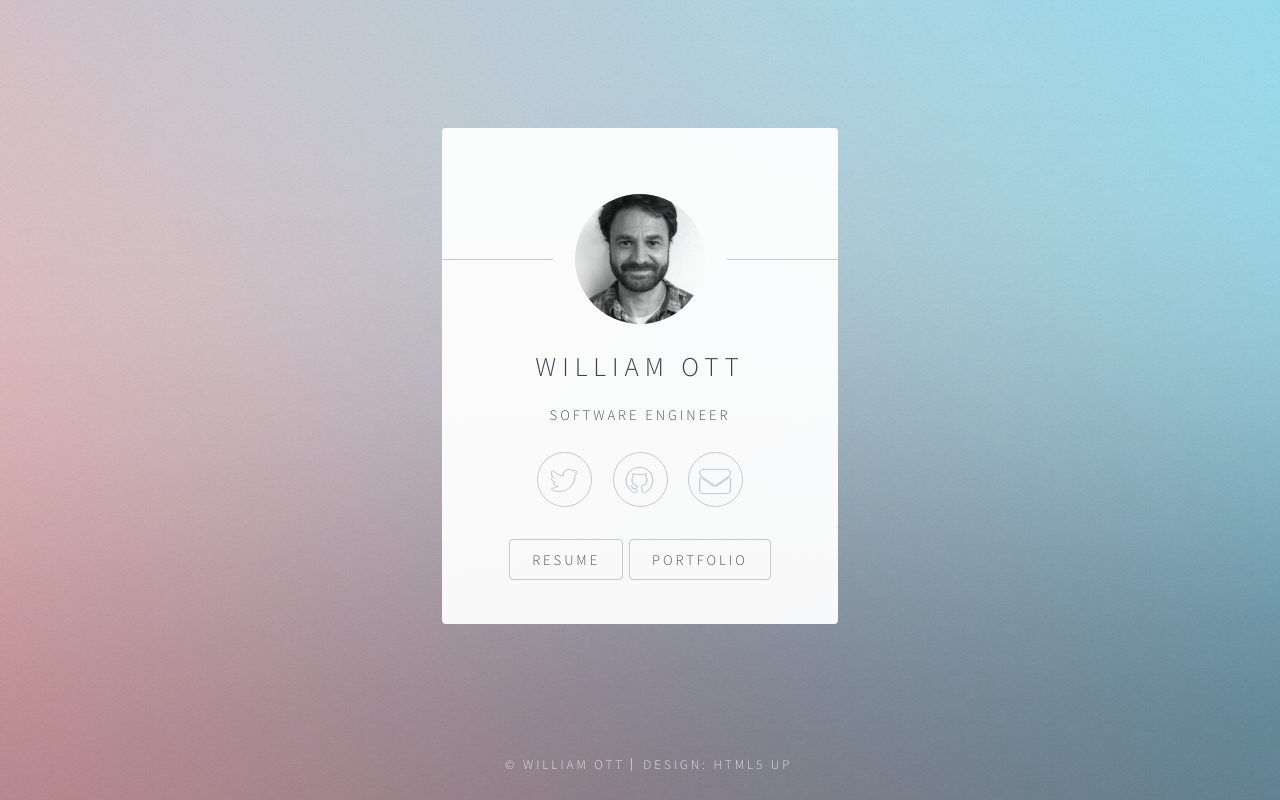
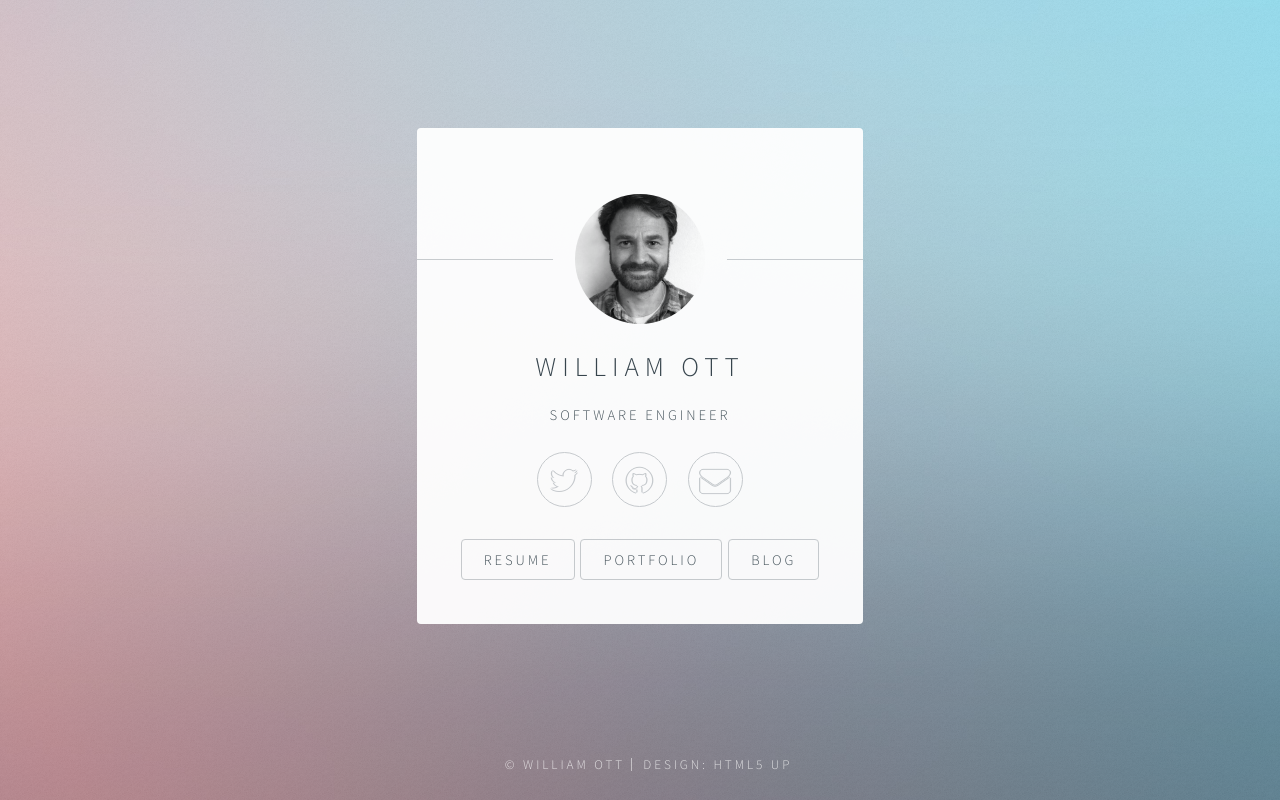
Before and after one commit to oddalot/homepage, a plain HTML site: page public/index.html in a window 1280 px wide. Drawn offline with Linux system fonts and the light colour scheme.

Commit message:
add blog link to homepage

```diff
--- a/public/index.html
+++ b/public/index.html
@@ -40,6 +40,7 @@
           </footer>
           <a href="/resume" class="button">Resume</a>
           <a href="/portfolio" class="button">Portfolio</a>
+          <a href="https://williamott.wordpress.com/" class="button">Blog</a>
         </div>
         <div id="resume">
           <span class="back-arrow"><a href="/">&larr;</a></span>
```
